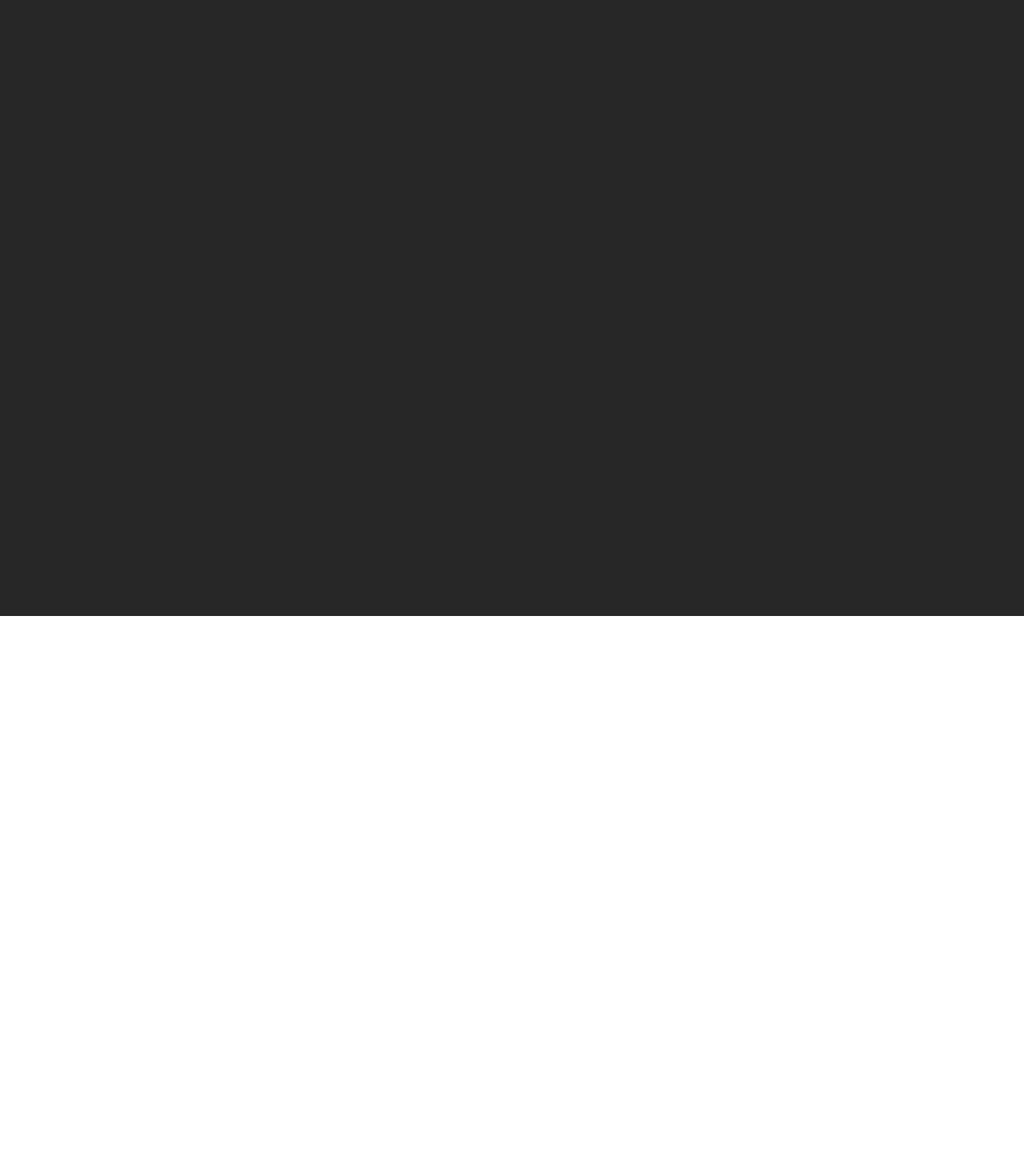
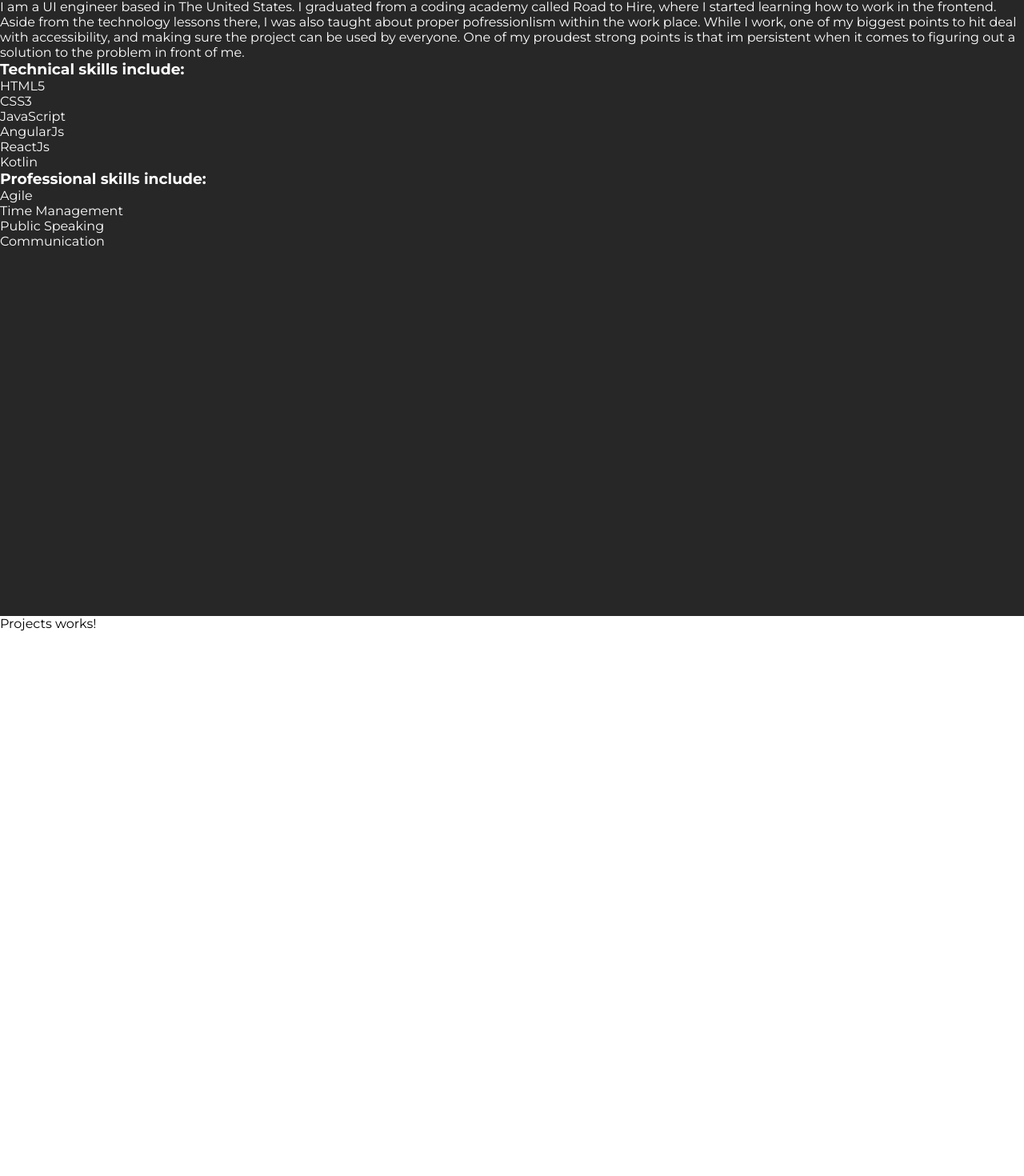
Before and after one commit to NicolasConaway/Nicolas-Conaway, an Angular app: page / in a window 1280 px wide. Shown: the part 830-2300 px from the top of the page at 80% size. Before the commit the page ends 1600 px from the top, so only its background shows below. Built offline with nearby package versions, Linux system fonts and the light colour scheme.

Commit message:
Added projects and contact pages

```diff
--- a/src/app/Components/layout/body/body.component.html
+++ b/src/app/Components/layout/body/body.component.html
@@ -1,2 +1,4 @@
 <app-landing></app-landing>
 <app-about></app-about>
+<app-projects></app-projects>
+<app-contact></app-contact>
--- a/src/app/Components/layout/header/header.component.html
+++ b/src/app/Components/layout/header/header.component.html
@@ -1,5 +1,5 @@
 <div class="portfolio-header">
-    <a href="#" class="header-link">About Me</a>
-    <a href="#" class="header-link">Projects</a>
-    <a href="#" class="header-link">Contact</a>
+    <a href="#" id="aboutMeLink" class="header-link">About Me</a>
+    <a href="#" id="projectsLink" class="header-link">Projects</a>
+    <a href="#" id="contactLink" class="header-link">Contact</a>
 </div>
--- a/src/app/Components/pages/about/about.component.html
+++ b/src/app/Components/pages/about/about.component.html
@@ -1,3 +1,27 @@
 <div class="about-page-container">
     <h2>About Me</h2>
+    <p>I am a UI engineer based in The United States. I graduated from a coding academy called Road to Hire, where I started learning how to work in the frontend. Aside from the technology lessons there, I was also taught about proper pofressionlism within the work place. While I work, one of my biggest points to hit deal with accessibility, and making sure the project can be used by everyone. One of my proudest strong points is that im persistent when it comes to figuring out a solution to the problem in front of me.</p>
+
+    <div>
+        <h3>Technical skills include:</h3>
+        <ul>
+            <li>HTML5</li>
+            <li>CSS3</li>
+            <li>JavaScript</li>
+            <li>AngularJs</li>
+            <li>ReactJs</li>
+            <li>Kotlin</li>
+        </ul>
+    </div>
+
+    <div>
+        <h3>Professional skills include:</h3>
+        <ul>
+            <li>Agile</li>
+            <li>Time Management</li>
+            <li>Public Speaking</li>
+            <li>Communication</li>
+        </ul>
+    </div>
+
 </div>
--- /dev/null
+++ b/src/app/Components/pages/contact/contact.component.html
@@ -0,0 +1,3 @@
+<div class="contact-page-container">
+    <p>contact works!</p>
+ </div>
--- /dev/null
+++ b/src/app/Components/pages/contact/contact.component.ts
@@ -0,0 +1,15 @@
+import { Component, OnInit } from '@angular/core';
+
+@Component({
+  selector: 'app-contact',
+  templateUrl: './contact.component.html',
+  styleUrls: ['./contact.component.css']
+})
+export class ContactComponent implements OnInit {
+
+  constructor() { }
+
+  ngOnInit(): void {
+  }
+
+}
--- /dev/null
+++ b/src/app/Components/pages/projects/projects.component.html
@@ -0,0 +1,3 @@
+<div class="projects-page-container">
+   <p>Projects works!</p>
+</div>
--- /dev/null
+++ b/src/app/Components/pages/projects/projects.component.ts
@@ -0,0 +1,15 @@
+import { Component, OnInit } from '@angular/core';
+
+@Component({
+  selector: 'app-projects',
+  templateUrl: './projects.component.html',
+  styleUrls: ['./projects.component.css']
+})
+export class ProjectsComponent implements OnInit {
+
+  constructor() { }
+
+  ngOnInit(): void {
+  }
+
+}
--- a/src/app/app.module.ts
+++ b/src/app/app.module.ts
@@ -9,6 +9,8 @@ import { FooterComponent } from './Components/layout/footer/footer.component';
 import { BrowserAnimationsModule } from '@angular/platform-browser/animations';
 import { LandingComponent } from './Components/pages/landing/landing.component';
 import { AboutComponent } from './Components/pages/about/about.component';
+import { ProjectsComponent } from './Components/pages/projects/projects.component';
+import { ContactComponent } from './Components/pages/contact/contact.component';
 
 @NgModule({
   declarations: [
@@ -17,7 +19,9 @@ import { AboutComponent } from './Components/pages/about/about.component';
     BodyComponent,
     FooterComponent,
     LandingComponent,
-    AboutComponent
+    AboutComponent,
+    ProjectsComponent,
+    ContactComponent
   ],
   imports: [
     BrowserModule,
--- a/src/styles.css
+++ b/src/styles.css
@@ -31,10 +31,13 @@ body {
     text-decoration: none;
 }
 .header-link:hover {
-    color: rgb(71, 71, 71);
+    color: rgb(95, 95, 95);
     cursor: pointer;
-    text-decoration: underline;
+    text-decoration: underline rgb(95, 95, 95);
 }
+#aboutMeLink { animation: fadeinHeaderLink 3s; }
+#projectsLink { animation: fadeinHeaderLink 3.5s; }
+#contactLink { animation: fadeinHeaderLink 4s; }
 
 /* Landing Page Styles */
 .landing-page-container {
@@ -62,11 +65,16 @@ body {
     width: 2rem;
     box-shadow: 1px 1px .5px 1px rgba(0, 0, 0, 0.247);
     background-color: transparent;
-    animation: fadein 4s;
+    animation: fadeinHeaderLink 4.5s;
 }
 
 @keyframes fadein {
     from { opacity: 0; }
+    to   { opacity: 1; }
+}
+@keyframes fadeinHeaderLink {
+    from { opacity: 0; }
+    50% { opacity: 0; }
     to   { opacity: 1; }
 }
 
@@ -76,3 +84,15 @@ body {
     background-color: rgb(39, 39, 39);
     color: white;
 }
+
+/* Projects Page Styles */
+.projects-page-container {
+    height: 100vh;
+}
+
+/* Contact Page Styles */
+.contact-page-container {
+    height: 100vh;
+    background-color: rgb(39, 39, 39);
+    color: white;
+}
```
Also changed, not shown: src/app/Components/pages/contact/contact.component.css (added), src/app/Components/pages/projects/projects.component.css (added), 2 other files (tests, documents, lock files or other folders).
